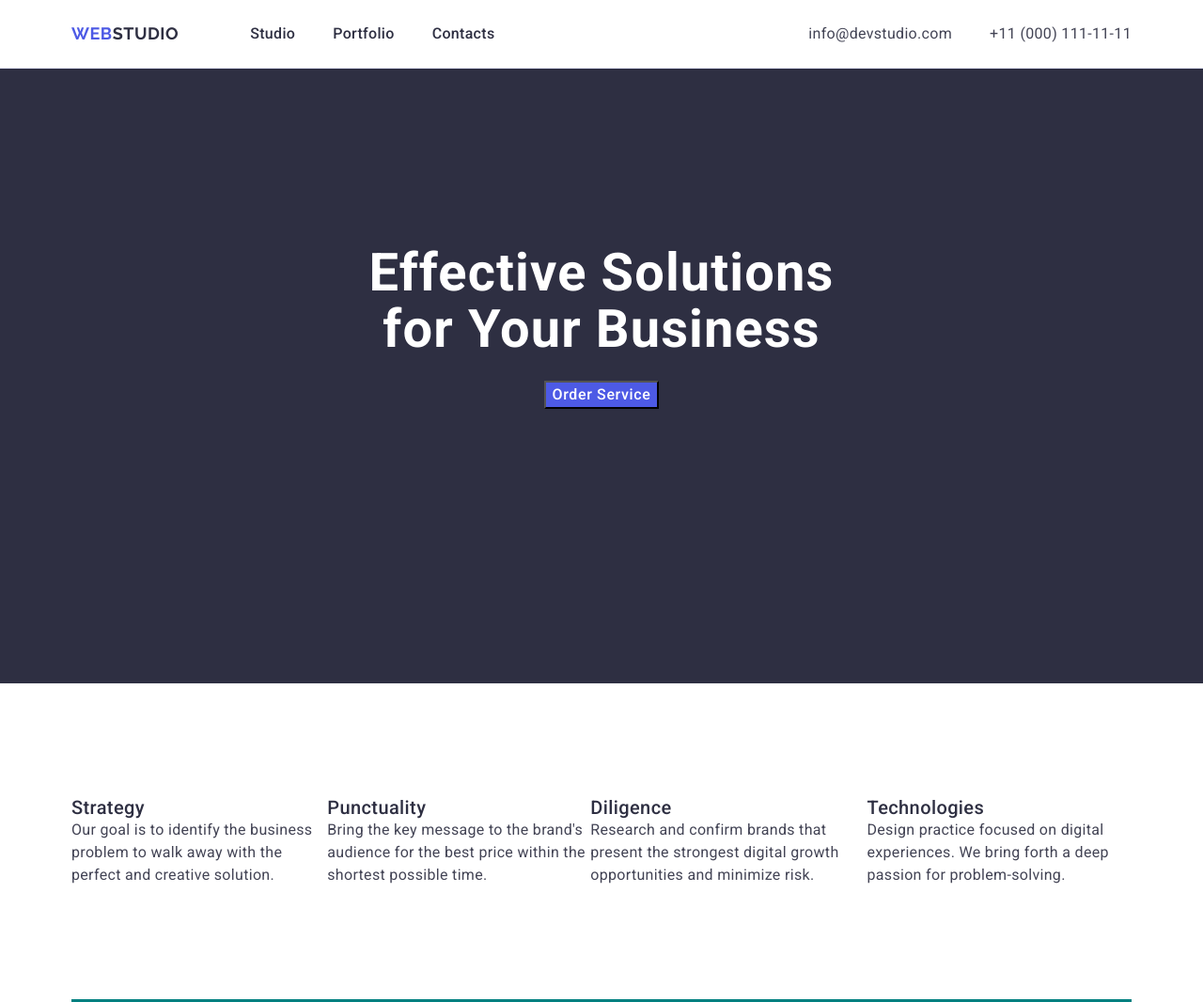
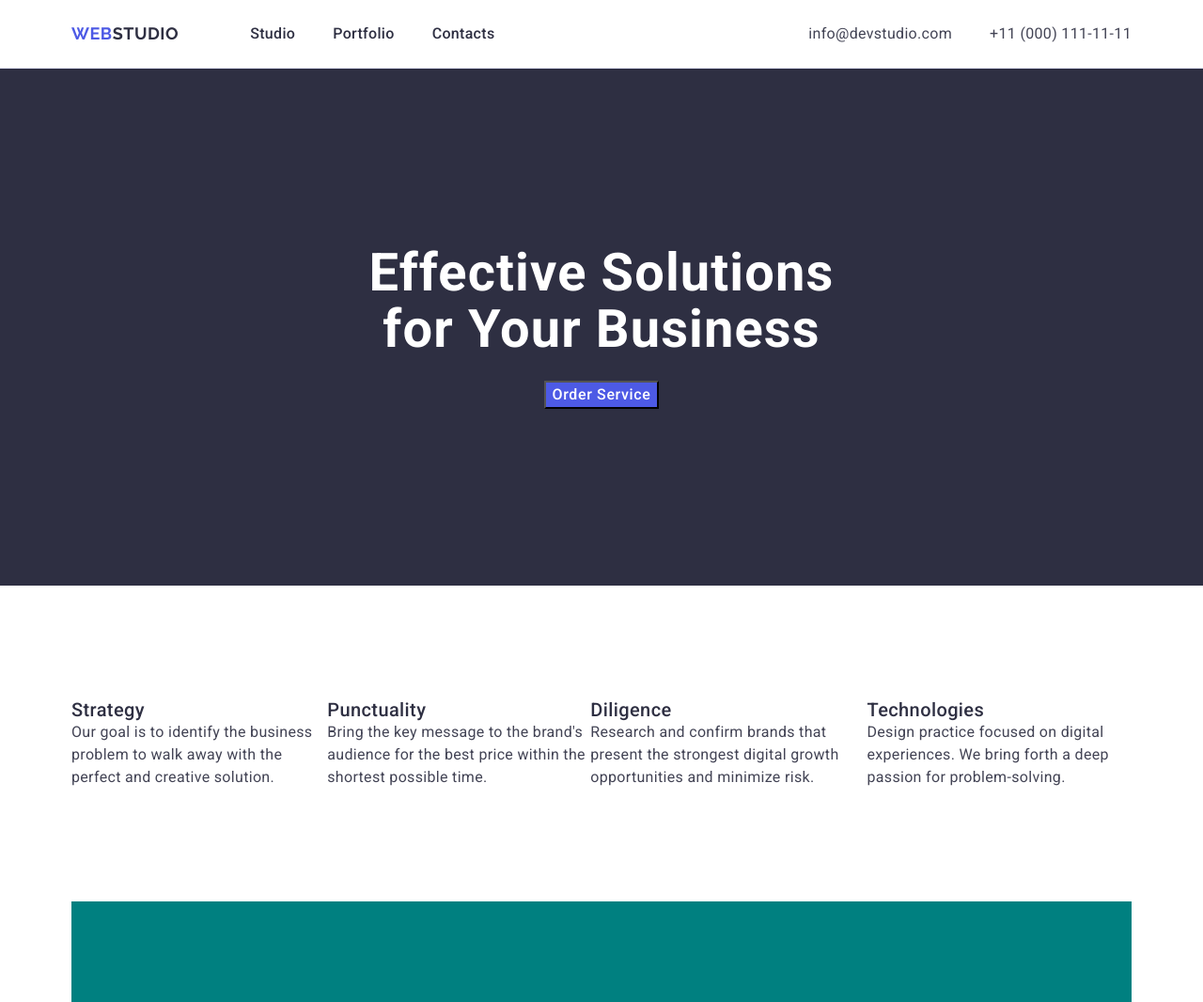
Before and after one commit to NadiyaDiachenko/goit-markup-hw-03, a plain HTML site: page index.html in a window 1280 px wide. Shown: the top 1066 px of the page at 94% size. Drawn offline with nearby package versions, Linux system fonts and the light colour scheme.

Commit message:
padding section188

```diff
--- a/css/styles.css
+++ b/css/styles.css
@@ -172,7 +172,7 @@ text-align: center;
     color: white;
     background:  #2E2F42;
     padding-top: 188px;
-    padding-bottom: 292px;
+    padding-bottom: 188px;
    }
    .button-order {
     color: white;
```
